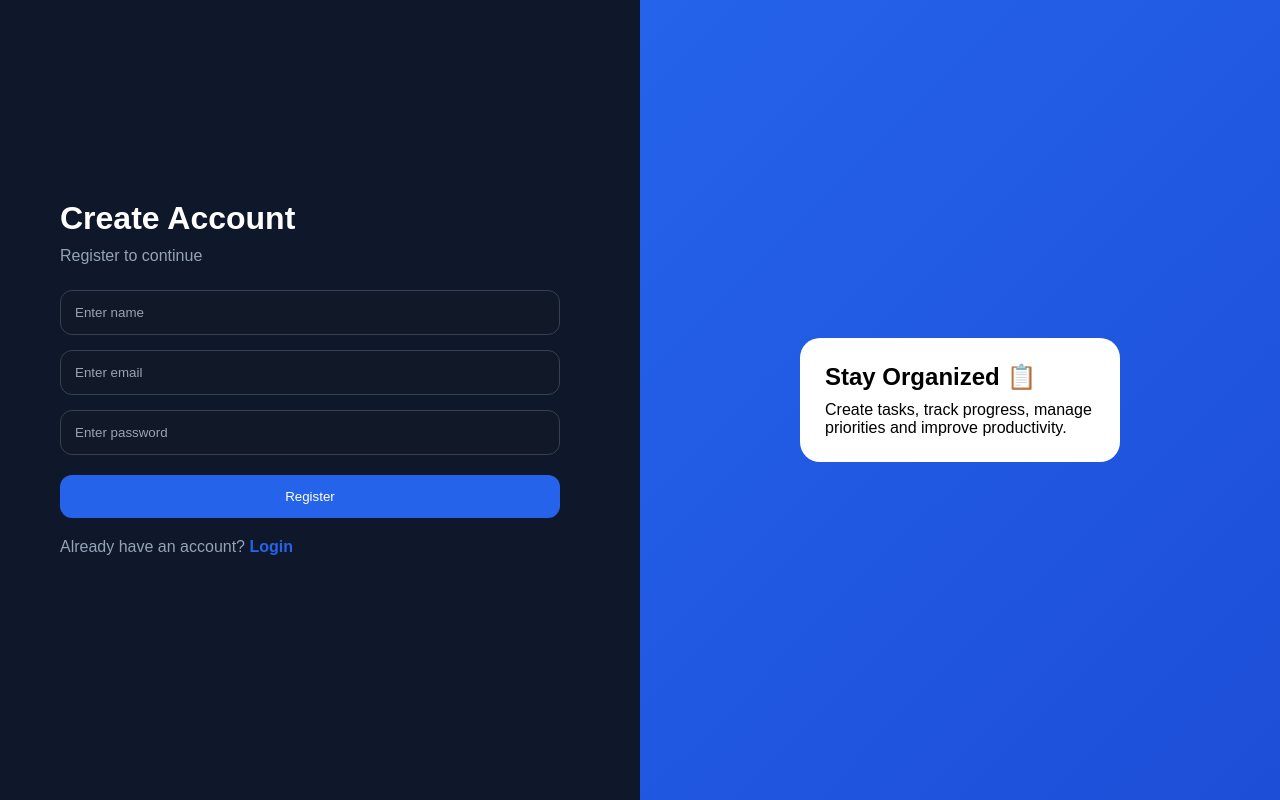
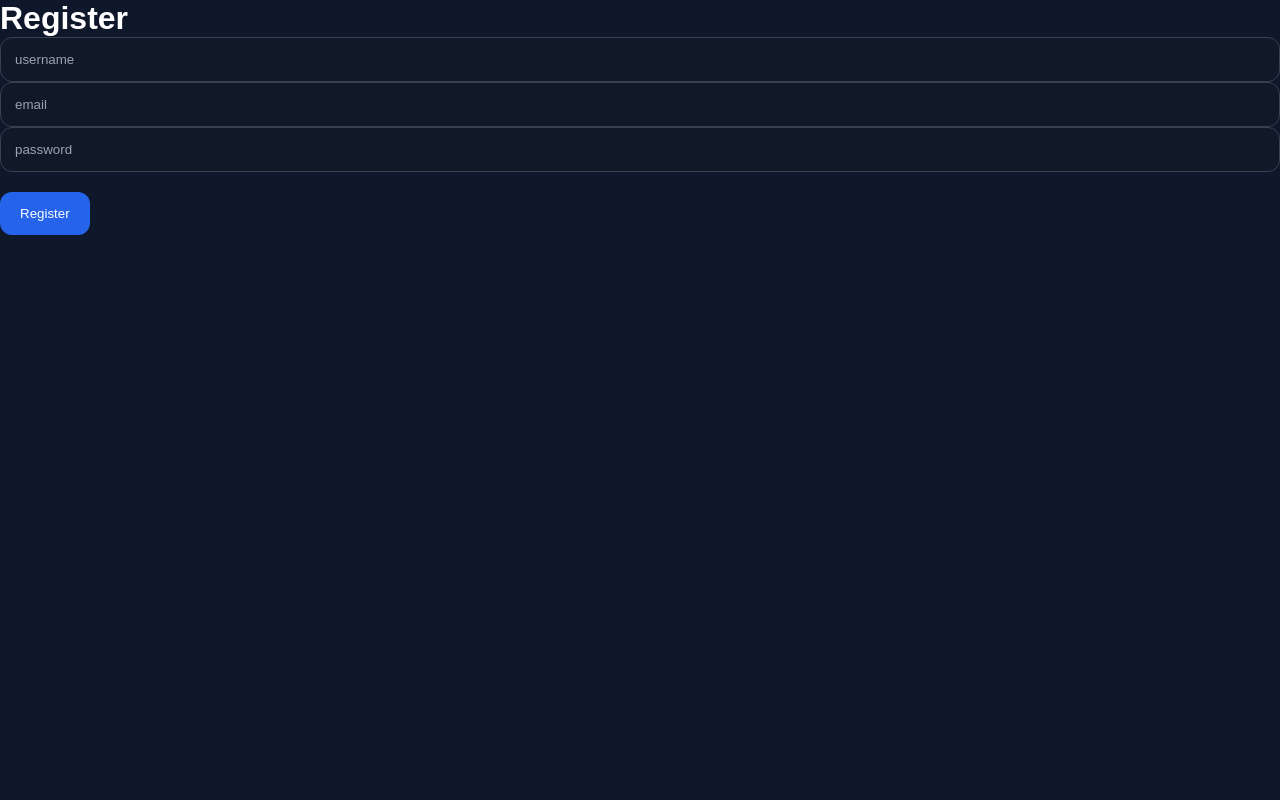
Before and after one commit to 25A31A05IG/Task-Management-App, a React (Vite) app in the folder client/: page /register in a window 1280 px wide. Built offline with nearby package versions, Linux system fonts and the light colour scheme.

Commit message:
Register.jsx

```diff
--- a/client/src/pages/Register.jsx
+++ b/client/src/pages/Register.jsx
@@ -4,7 +4,7 @@ import { useNavigate } from "react-router-dom";
 
 function Register() {
   const [data, setData] = useState({
-    name: "",
+    username: "",
     email: "",
     password: "",
   });
@@ -20,7 +20,7 @@ function Register() {
 
   const register = async () => {
     try {
-      console.log("REGISTER DATA:", data);
+      console.log("DATA:", data);
 
       const res = await axios.post(
         "https://task-management-app-77tz.onrender.com/api/users/register",
@@ -40,81 +40,32 @@ function Register() {
   };
 
   return (
-    <div className="login-page">
+    <div>
+      <h1>Register</h1>
 
-      <div className="login-left">
-        <div className="login-box">
-
-          <h1>Create Account</h1>
-          <p>Register to continue</p>
-
-          {/* NAME */}
       <input
-            type="text"
-            name="name"
-            placeholder="Enter name"
-            value={data.name}
+        name="username"
+        placeholder="username"
+        value={data.username}
         onChange={handleChange}
       />
 
-          {/* EMAIL */}
       <input
-            type="email"
         name="email"
-            placeholder="Enter email"
+        placeholder="email"
         value={data.email}
         onChange={handleChange}
-            style={{ marginTop: "15px" }}
       />
 
-          {/* PASSWORD */}
       <input
+        name="password"
         type="password"
-            name="password"
-            placeholder="Enter password"
+        placeholder="password"
         value={data.password}
         onChange={handleChange}
-            style={{ marginTop: "15px" }}
       />
 
-          {/* BUTTON */}
-          <button
-            onClick={register}
-            style={{
-              width: "100%",
-              marginTop: "20px",
-            }}
-          >
-            Register
-          </button>
-
-          <p style={{ marginTop: "20px" }}>
-            Already have an account?{" "}
-            <span
-              onClick={() => navigate("/")}
-              style={{
-                color: "#2563eb",
-                cursor: "pointer",
-                fontWeight: "bold",
-              }}
-            >
-              Login
-            </span>
-          </p>
-
-        </div>
-      </div>
-
-      <div className="login-right">
-        <div className="floating-card">
-          <h2>Stay Organized 📋</h2>
-          <p style={{ marginTop: "10px" }}>
-            Create tasks, track progress,
-            manage priorities and improve productivity.
-          </p>
-        </div>
-      </div>
-
+      <button onClick={register}>Register</button>
     </div>
   );
 }
```
Lines whose indentation alone changed are shown as unchanged.
